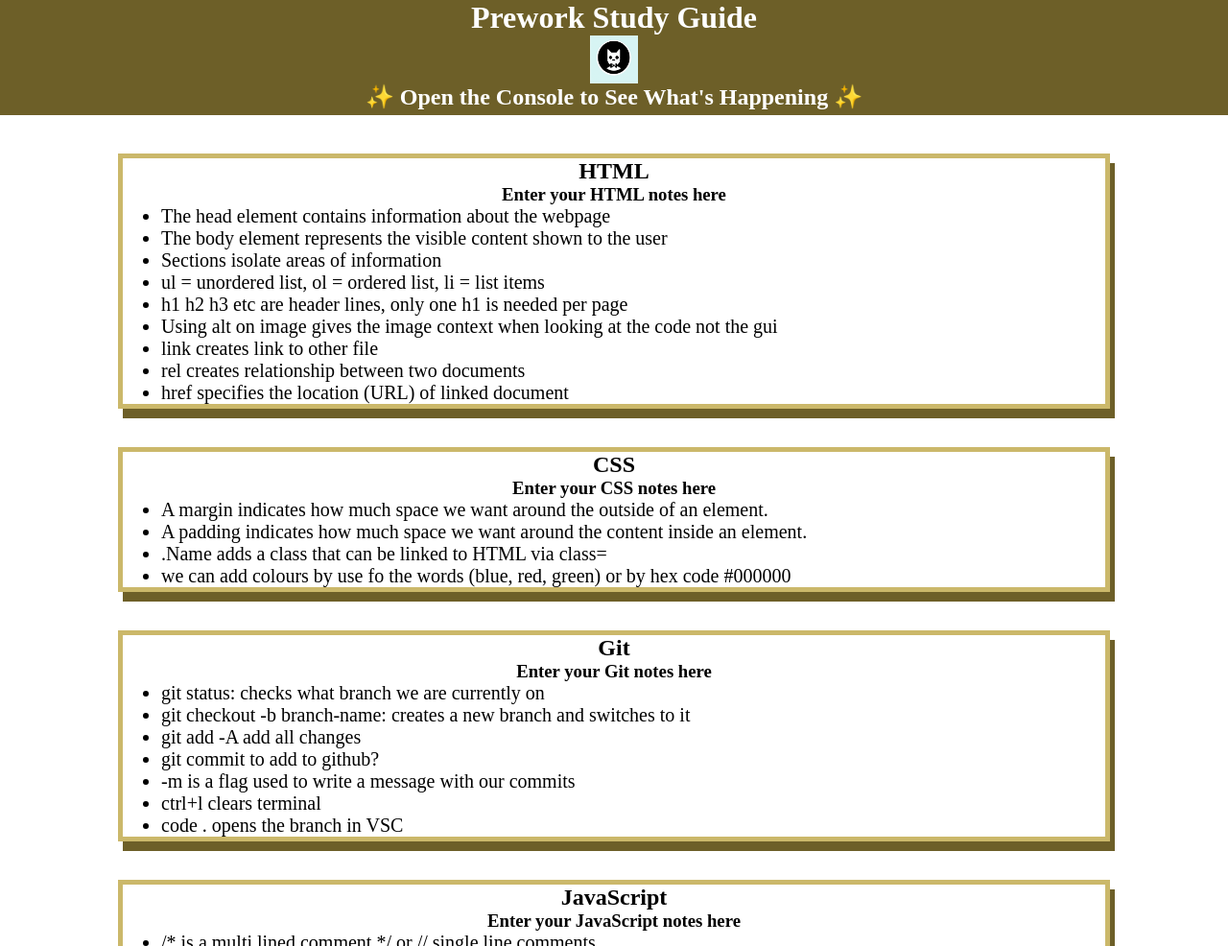
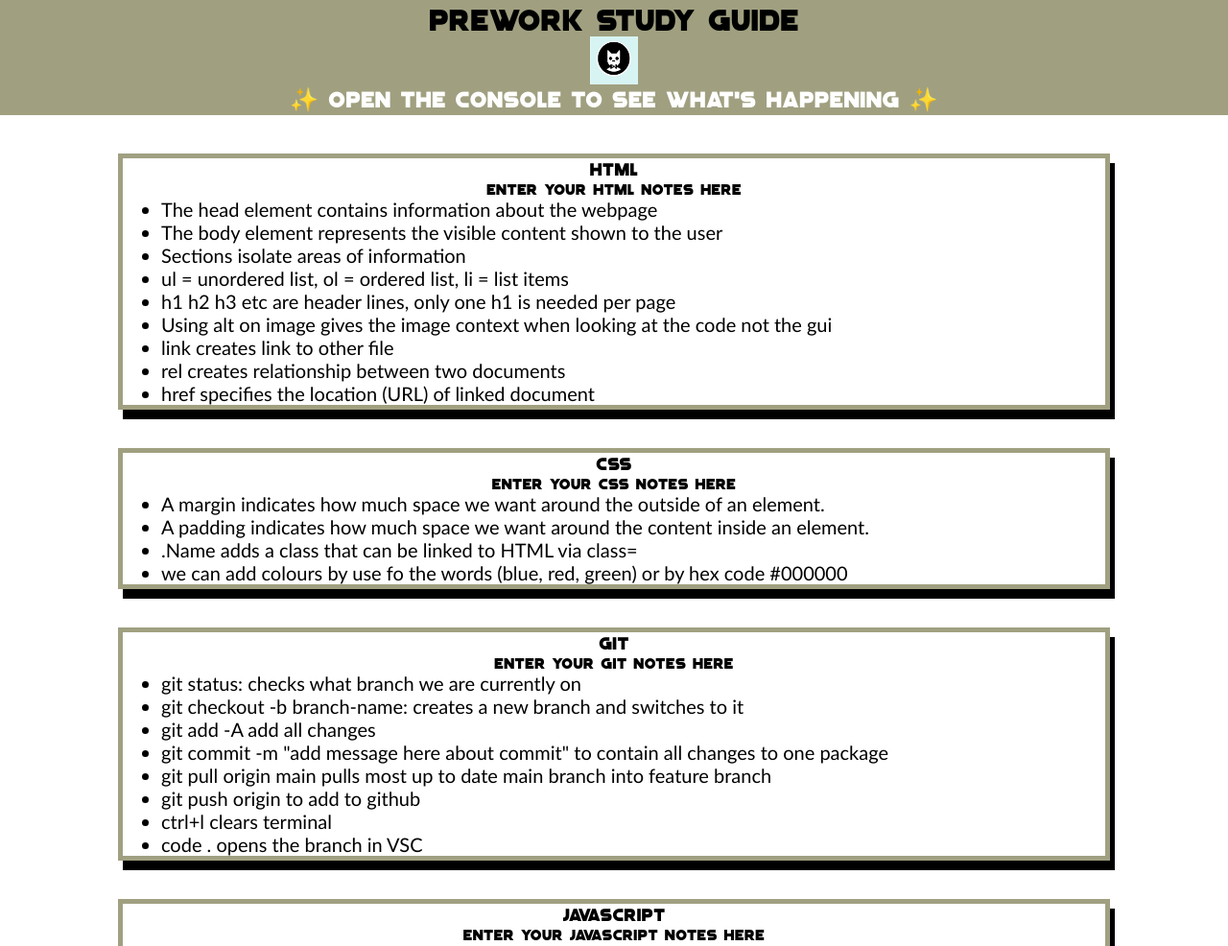
Before and after one commit to LucienPep/prework-study-guide, a plain HTML site: page prework-study-guide/index.html in a window 1280 px wide. Shown: the top 986 px of the page at 96% size. Drawn offline with Linux system fonts and the light colour scheme.

```diff
--- a/prework-study-guide/assets/style.css
+++ b/prework-study-guide/assets/style.css
@@ -3,18 +3,34 @@
     padding: 0;
 }
 
+@font-face {
+    font-family: 'CustomFont';
+    src: url(Font/Angelic\ Child.otf);
+}
 header,
 footer {
     width: 100%;
     height: 120px;
-    background-color: #6D5F28;
-    color: white;
+    background-color: #a0a081;
+    color: rgb(0, 0, 0);
 }
 h1,
-h2,
-h3 {
+h3,
+h4 {
+    font-weight: lighter;
+    font-family: 'CustomFont', 'Trebuchet MS';
     text-align: center;
-}
+    letter-spacing: .5px;
+   }
+
+h2 {
+    font-weight: lighter;
+    font-family: 'CustomFont', 'Trebuchet MS';
+    text-align: center;
+    letter-spacing: .5px;
+    color: rgb(255, 255, 255);
+   }
+
 img {
     display: block;
     height: 50px;
@@ -23,16 +39,20 @@ img {
     margin-right: auto;
 }
 ul {
+    font-weight: 10;
     padding-left: 40px;
     font-size: 20px;
+    font-family: 'Trebuchet MS';
 }
 p {
     text-align: center;
     font-size: 30px;
+    font-family: 'CustomFont','Trebuchet MS';
+    letter-spacing: .5px;
   }
   .card {
     width: 80%;
     margin: 40px auto;
-    border: 5px solid #CBB86A;
-    box-shadow: 5px 10px #6D5F28;
+    border: 5px solid #a0a081;
+    box-shadow: 5px 10px rgb(0, 0, 0);
   }
--- a/prework-study-guide/index.html
+++ b/prework-study-guide/index.html
@@ -16,9 +16,9 @@
     <main>
 
       <section class="card" id="html-section">
-        <h2>HTML</h2>
+        <h3>HTML</h3>
 
-        <h3>Enter your HTML notes here</h3>
+        <h4>Enter your HTML notes here</h4>
 
         <ul>
           <li>The head element contains information about the webpage</li>
@@ -34,9 +34,9 @@
       </section>
 
       <section class="card" id="css-section">
-        <h2>CSS</h2>
+        <h3>CSS</h3>
 
-        <h3>Enter your CSS notes here</h3>
+        <h4>Enter your CSS notes here</h4>
 
         <ul>
           <li>A margin indicates how much space we want around the outside of an element.</li>
@@ -48,16 +48,17 @@
       </section>
 
       <section class="card" id="git-section">
-        <h2>Git</h2>
+        <h3>Git</h3>
 
-        <h3>Enter your Git notes here</h3>
+        <h4>Enter your Git notes here</h4>
 
         <ul>
           <li>git status: checks what branch we are currently on</li>
           <li>git checkout -b branch-name: creates a new branch and switches to it</li>
           <li>git add -A add all changes</li>
-          <li>git commit to add to github?</li>
-          <li>-m is a flag used to write a message with our commits</li>
+          <li>git commit -m "add message here about commit" to contain all changes to one package</li>
+          <li>git pull origin main pulls most up to date main branch into feature branch</li>
+          <li>git push origin to add to github</li>
           <li>ctrl+l clears terminal</li>
           <li>code . opens the branch in VSC</li>
 
@@ -65,9 +66,9 @@
       </section>
 
       <section class="card" id="javascript-section">
-        <h2>JavaScript</h2>
+        <h3>JavaScript</h3>
 
-        <h3>Enter your JavaScript notes here</h3>
+        <h4>Enter your JavaScript notes here</h4>
 
         <ul>
           <li>/* is a multi lined comment */ or // single line comments</li>
```
Also changed, not shown: prework-study-guide/assets/Font/Angelic Child.otf (added), 3 other files.
